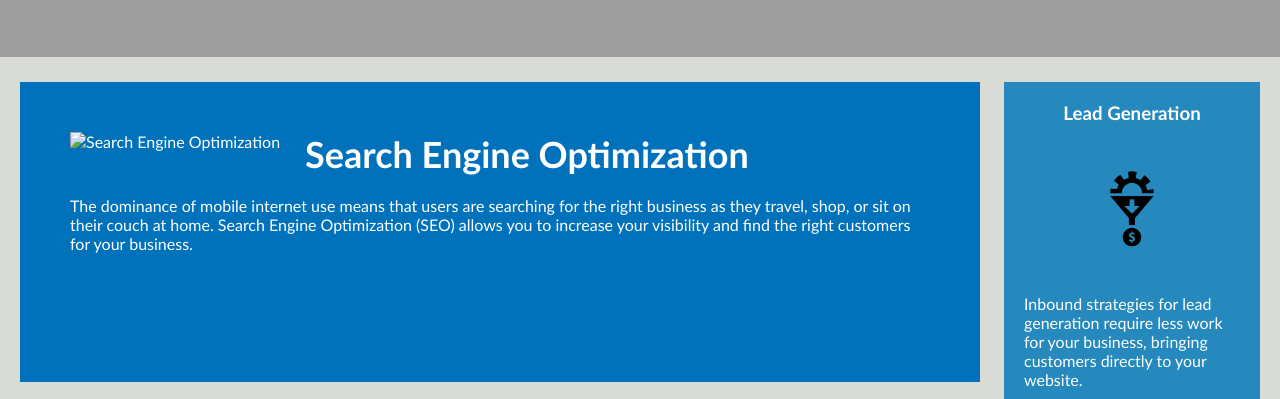
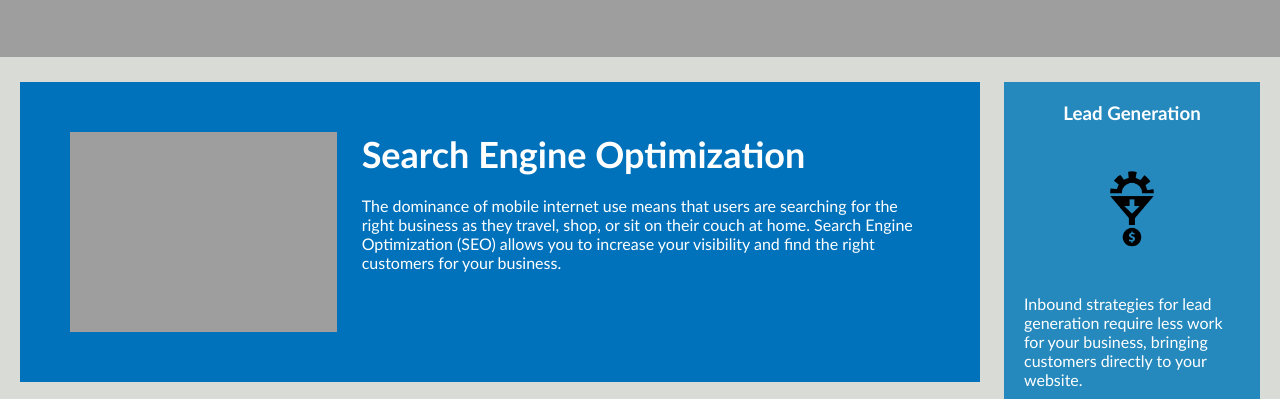
Before and after one commit to SHarpreet89/horiseon-seo-and-marketing, a plain HTML site: page index.html in a window 1280 px wide. Shown: the part 840-1239 px from the top of the page. Drawn offline with Linux system fonts and the light colour scheme; the site is published under a folder, as on GitHub Pages, so addresses that start at the root find nothing.

Commit message:
Fixed a broken link

```diff
--- a/index.html
+++ b/index.html
@@ -27,8 +27,8 @@
     <!--Main Content-->
     <main>
         <!--Article: Search Engine Optimization-->
-        <article id="online-reputation-management">
-            <img src="/assets/images/search-engine-optimization.jpg" alt="Search Engine Optimization" class="float-left" />
+        <article id="search-engine-optimization">
+            <img src="./assets/images/search-engine-optimization.jpg" alt="Search Engine Optimization" class="float-left" />
             <h2 class="article-heading-style">Search Engine Optimization</h2>
             <p>
                 The dominance of mobile internet use means that users are searching for the right business as they travel, shop, or sit on their couch at home. Search Engine Optimization (SEO) allows you to increase your visibility and find the right customers for your business.
```
